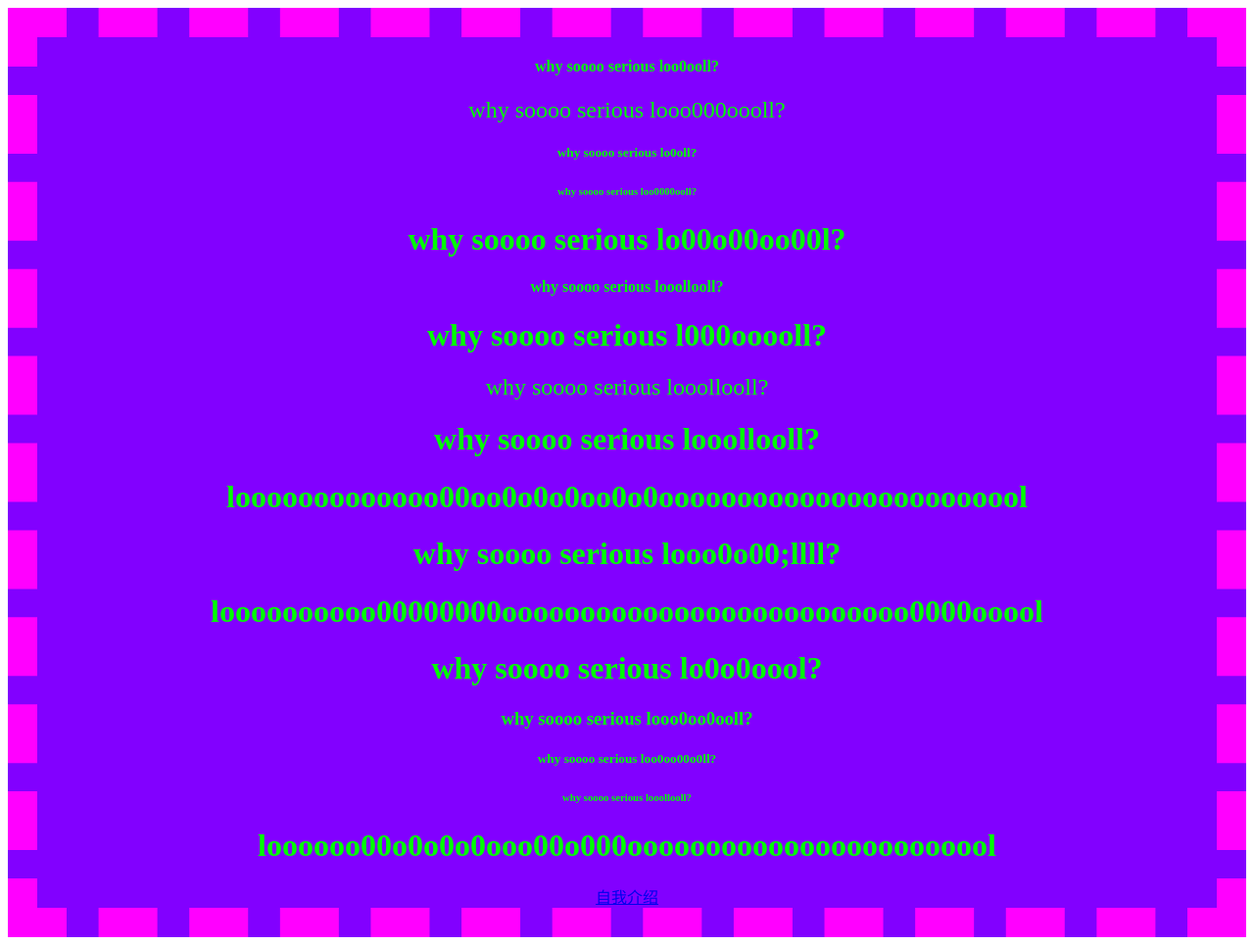
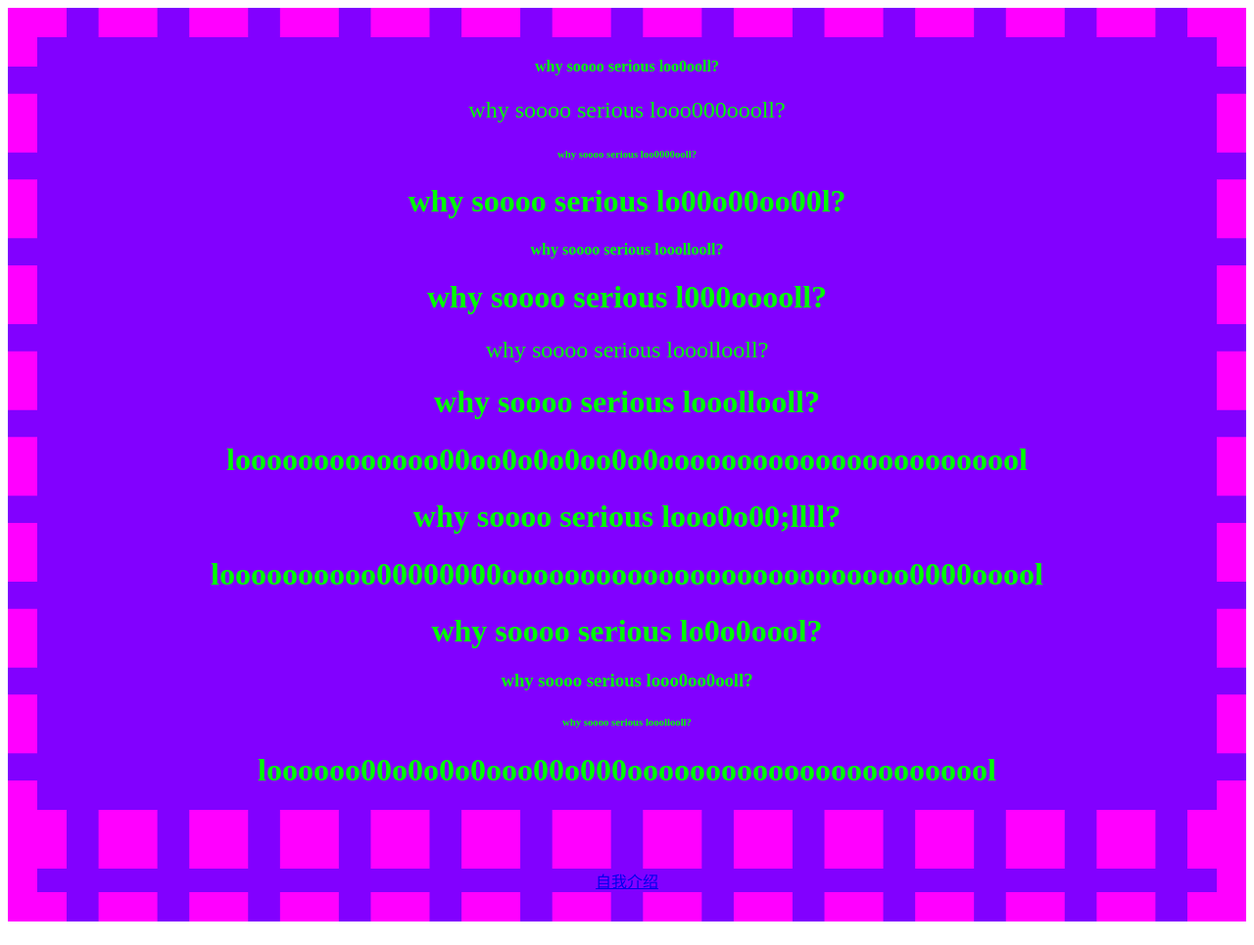
Before and after one commit to commmmmon/nascenx.github.io, a plain HTML site: page index.html in a window 1280 px wide. Shown: the whole page at 98% size. Drawn offline with Linux system fonts and the light colour scheme.

Commit message:
Update index.html

```diff
--- a/index.html
+++ b/index.html
@@ -2,17 +2,16 @@
 
 	<head>
 		<meta charset="utf-8"/>
-		<title>why sooooo serious loooollll</title>
-		<link href="css/index.css" rel="stylesheet" type="text/css"/>
+								<title>why sooooo serious loooollll</title>
+<link href="css/index.css" rel="stylesheet" type="text/css"/>
 	</head>
 
 	<body>
-		<div>
+		<script src="java script/index.js"></script>
+<div class="wswsws">
 		<h4>why soooo serious loo0ooll?</h4>
 		<h2>why soooo serious looo000oooll?</h2>
-
-				<h5>why soooo serious lo0oll?</h5>
-					<h6>why soooo serious loo0000ooll?</h6>
+											<h6>why soooo serious loo0000ooll?</h6>
 					<h1>why soooo serious lo00o00oo00l?</h1>
 				<h4>why soooo serious looollooll?</h4>
 											<h1>why soooo serious l000ooooll?</h1>
@@ -25,12 +24,13 @@
 							<h1>why soooo serious lo0o0oool?</h1>
 					<h3>why soooo serious looo0oo0ooll?</h3>
 
-	<h5>why soooo serious loo0oo00o0ll?</h5>
 		<h6>why soooo serious looollooll?</h6>
 		<h1>loooooo00o0o0o0ooo00o000oooooooooooooooooooooool</h1>
 
-		<a href="/information.html">自我介绍</a>
 	</div>
+	<div class="qaqaqa">
+		<a href="information.html">自我介绍</a>
+		</div>
 
 	</body>
 
```
